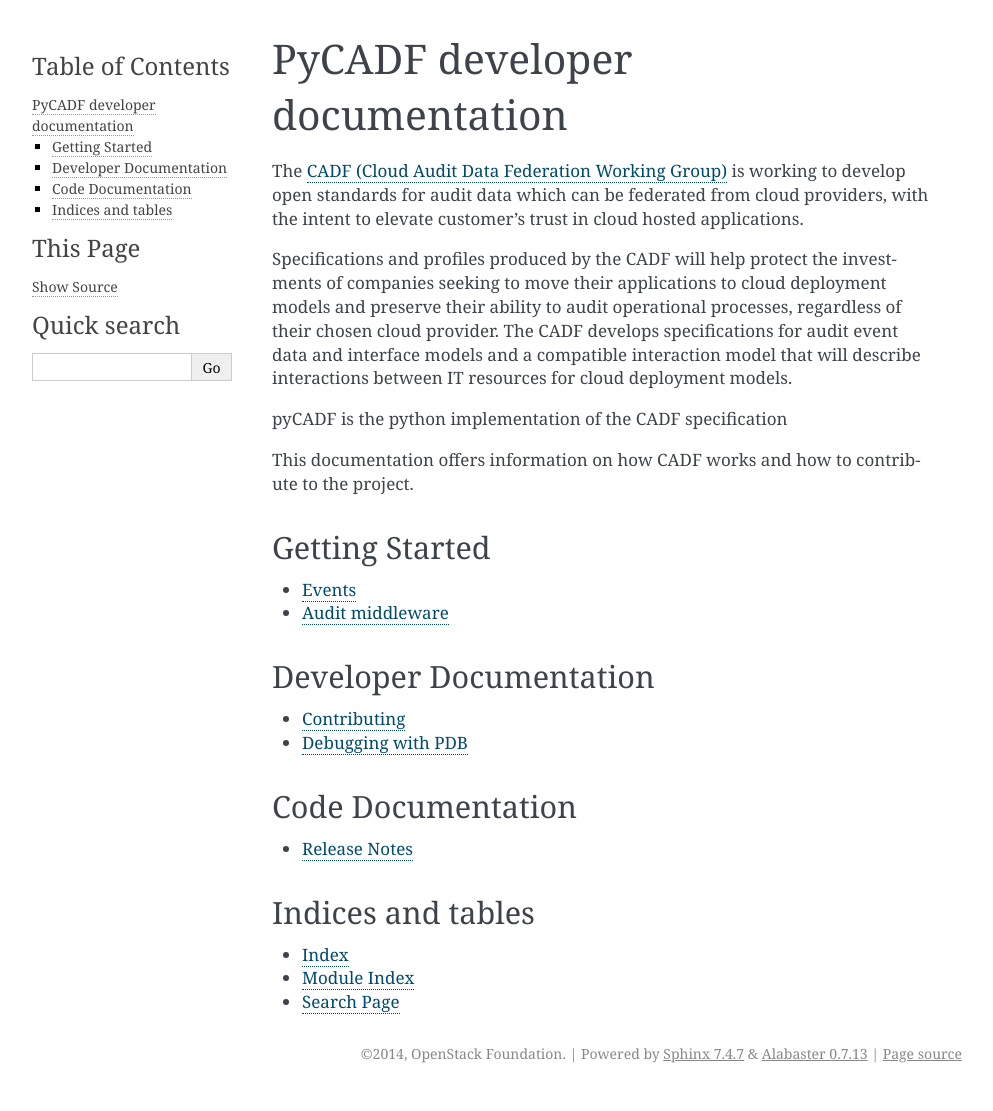
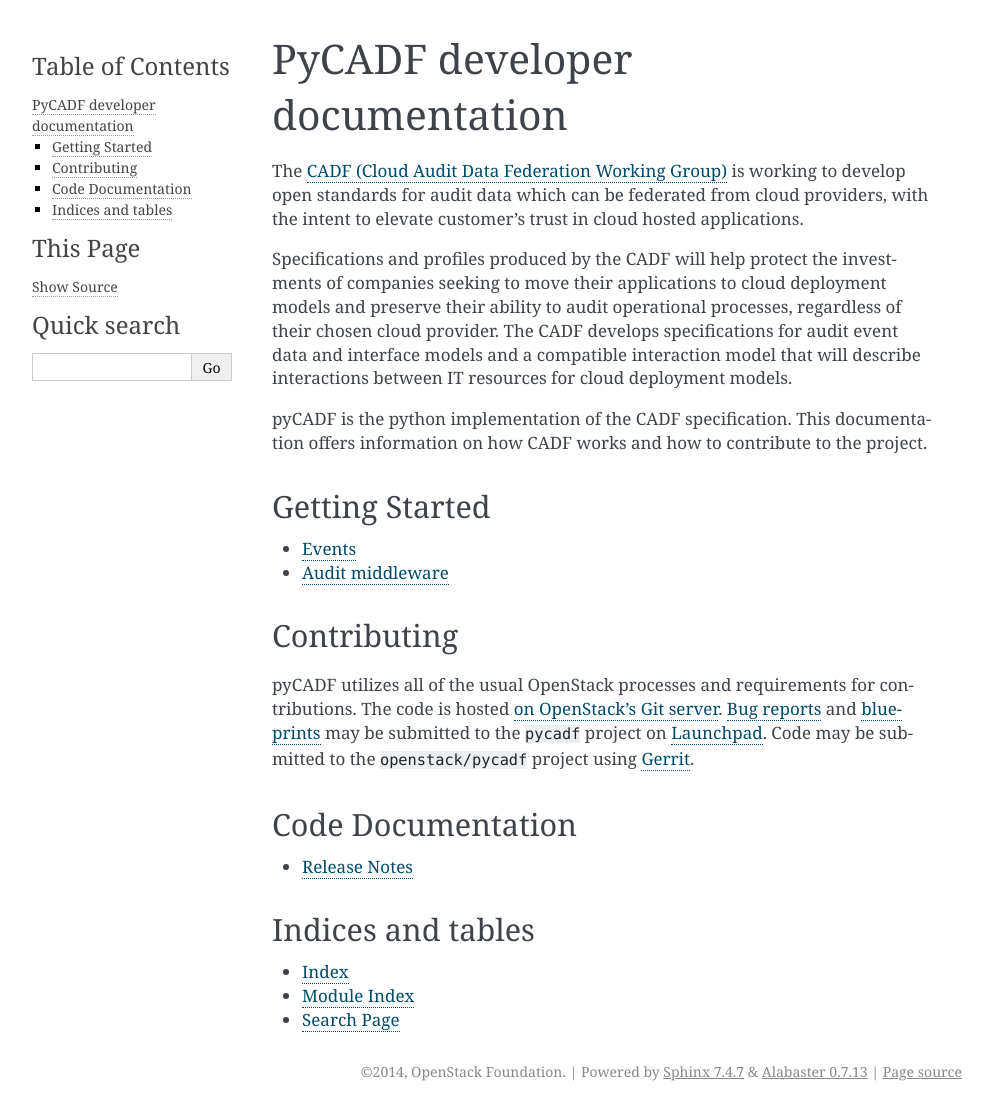
Before and after one commit to openstack/pycadf, a Sphinx documentation site: the page built from doc/source/index.rst, in a window 1280 px wide. Shown: the whole page, without its empty margins (148-1141 px from the left). Built offline with Sphinx 7.4.7, drawn with Linux system fonts in a browser that asks for light colours; formulas are drawn with MathJax 3; pages that are not in the unit, such as notebooks, are missing from menus.

Commit message:
Clean up pycadf's doc landing page
- the end of the intro paragraph came to an unexpected stop, so clean
  that up.

- suggest removing the debugging section, as that is now maintained
  by oslotest:
  http://docs.openstack.org/developer/oslotest/features.html

- add more info to the contributing section, since it was lacking
  before.

Change-Id: I7abd5b0ce192f18fa80a208ac5b191d1c7bd2981

```diff
--- a/doc/source/index.rst
+++ b/doc/source/index.rst
@@ -19,7 +19,7 @@
 
 The `CADF (Cloud Audit Data Federation Working Group)`_ is working to develop
 open standards for audit data which can be federated from cloud providers,
-with the intent to elevate customer’s trust in cloud hosted applications.
+with the intent to elevate customer's trust in cloud hosted applications.
 
 Specifications and profiles produced by the CADF will help protect the
 investments of companies seeking to move their applications to cloud
@@ -28,10 +28,8 @@
 for audit event data and interface models and a compatible interaction model
 that will describe interactions between IT resources for cloud deployment models.
 
-pyCADF is the python implementation of the CADF specification
-
-This documentation offers information on how CADF works and how to
-contribute to the project.
+pyCADF is the python implementation of the CADF specification. This documentation
+offers information on how CADF works and how to contribute to the project.
 
 .. _CADF (Cloud Audit Data Federation Working Group): http://www.dmtf.org/standards/cadf
 
@@ -45,14 +43,22 @@
     specification/index
     middleware
 
-Developer Documentation
-=======================
+Contributing
+============
 
-.. toctree::
-    :maxdepth: 1
+pyCADF utilizes all of the usual OpenStack processes and requirements for
+contributions. The code is hosted `on OpenStack's Git server`_. `Bug reports`_
+and `blueprints`_ may be submitted to the :code:`pycadf` project on
+`Launchpad`_.  Code may be submitted to the :code:`openstack/pycadf` project
+using `Gerrit`_.
 
-    contributing
-    debugging
+.. _`on OpenStack's Git server`: https://git.openstack.org/cgit/openstack/pycadf/tree
+.. _Launchpad: https://launchpad.net/pycadf
+.. _Gerrit: http://docs.openstack.org/infra/manual/developers.html#development-workflow
+.. _Bug reports: https://bugs.launchpad.net/pycadf/+bugs
+.. _blueprints: https://blueprints.launchpad.net/pycadf
+.. _PyPi: https://pypi.python.org/pypi/pycadf
+.. _tarball: http://tarballs.openstack.org/pycadf
 
 Code Documentation
 ==================
```
Also changed, not shown: doc/source/contributing.rst (deleted, +0 -31 lines), doc/source/debugging.rst (deleted, +0 -34 lines).
